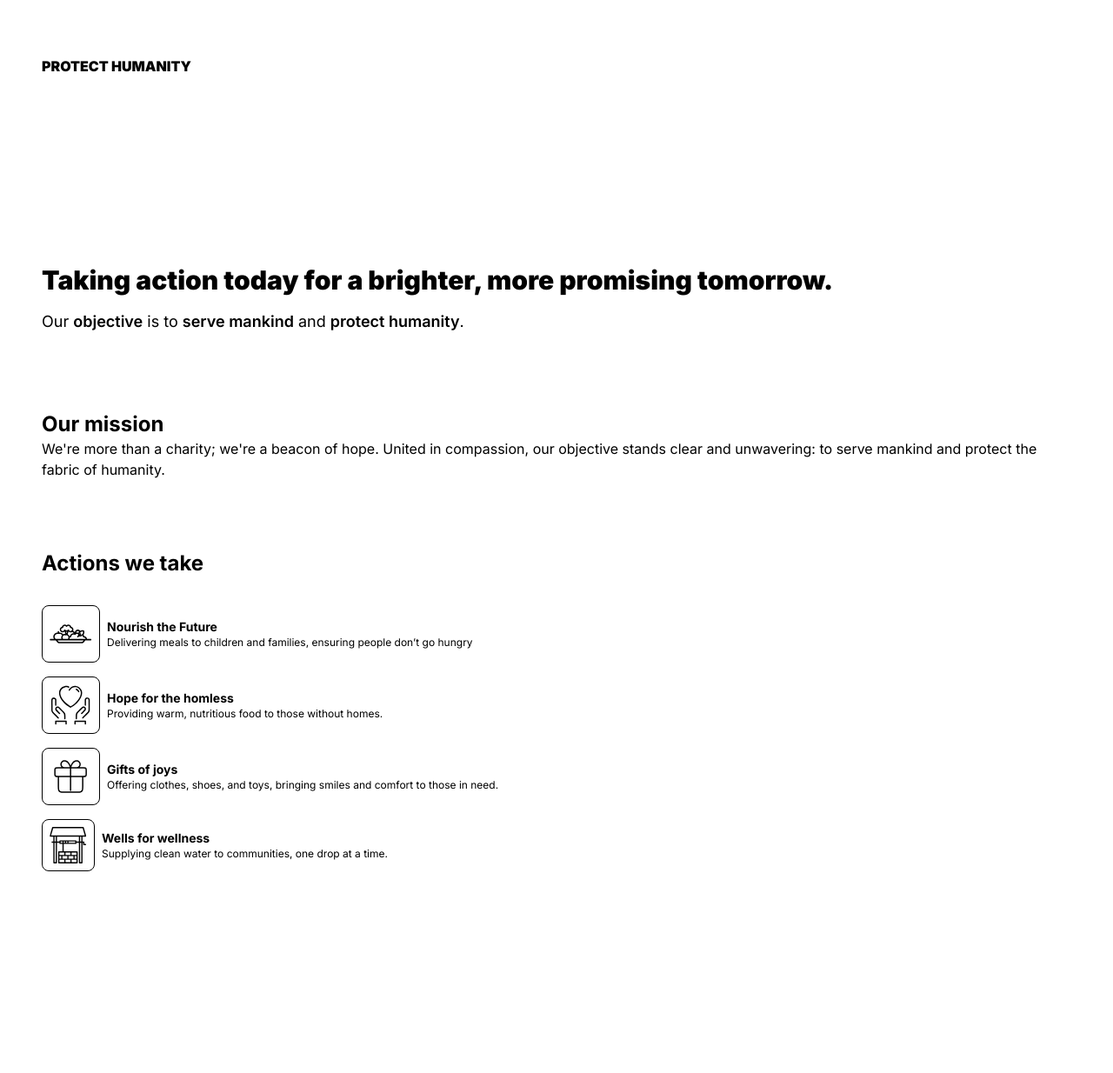
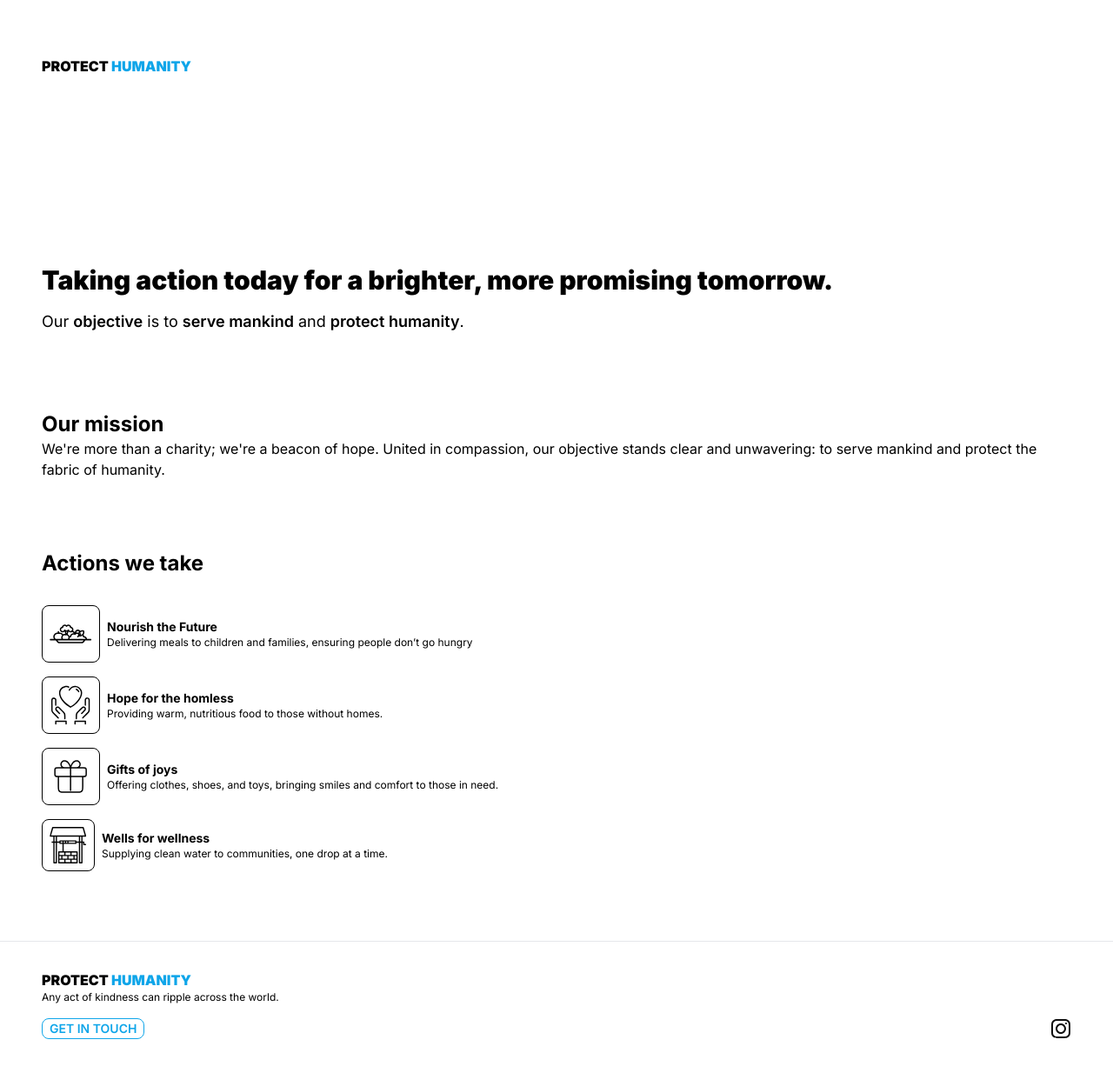
Before and after one commit to hasin202/project-humanity, a Next.js app: page / in a window 1280 px wide. Shown: the top 1234 px of the page at 87% size. Before the commit the page ends 1066 px from the top, so only its background shows below. Built offline with nearby package versions, Linux system fonts and the light colour scheme.

Commit message:
feat: add footer

```diff
--- /dev/null
+++ b/app/components/footer.tsx
@@ -0,0 +1,30 @@
+const Footer = () => {
+  return (
+    <div className="w-full pt-8 mt-16 border-t">
+      <div className="px-12">
+        <h2 className="font-black">
+          PROTECT <span className="text-sky-500">HUMANITY</span>
+        </h2>
+        <p className="text-xs">
+          Any act of kindness can ripple across the world.
+        </p>
+        <div className="mt-4 flex justify-between">
+          <a
+            href="mailto: protect.humanity.uk@gmail.com"
+            className="border border-sky-500 text-sky-500 font-semibold px-2 rounded-lg text-sm flex items-center"
+          >
+            GET IN TOUCH
+          </a>
+          <a
+            href="https://www.instagram.com/protect_humanity?igsh=YWJ6djluNWZ4Z2J3"
+            target="_blank"
+          >
+            <img src="/instagram.svg" className="w-6 h-6" />
+          </a>
+        </div>
+      </div>
+    </div>
+  );
+};
+
+export default Footer;
--- a/app/components/nav.tsx
+++ b/app/components/nav.tsx
@@ -1,7 +1,9 @@
 const Nav = () => {
   return (
     <div className="w-full flex items-start px-12">
-      <h1 className="font-black">PROTECT HUMANITY</h1>
+      <h1 className="font-black">
+        PROTECT <span className="text-sky-500">HUMANITY</span>
+      </h1>
     </div>
   );
 };
--- a/app/page.tsx
+++ b/app/page.tsx
@@ -2,6 +2,7 @@ import HeroBanner from "./components/hero-banner";
 import Nav from "./components/nav";
 import Actions from "./components/actions";
 import Mission from "./components/missions";
+import Footer from "./components/footer";
 
 export default function Home() {
   return (
@@ -10,6 +11,7 @@ export default function Home() {
       <HeroBanner />
       <Mission />
       <Actions />
+      <Footer />
     </main>
   );
 }
```
Also changed, not shown: public/instagram.svg (added).
